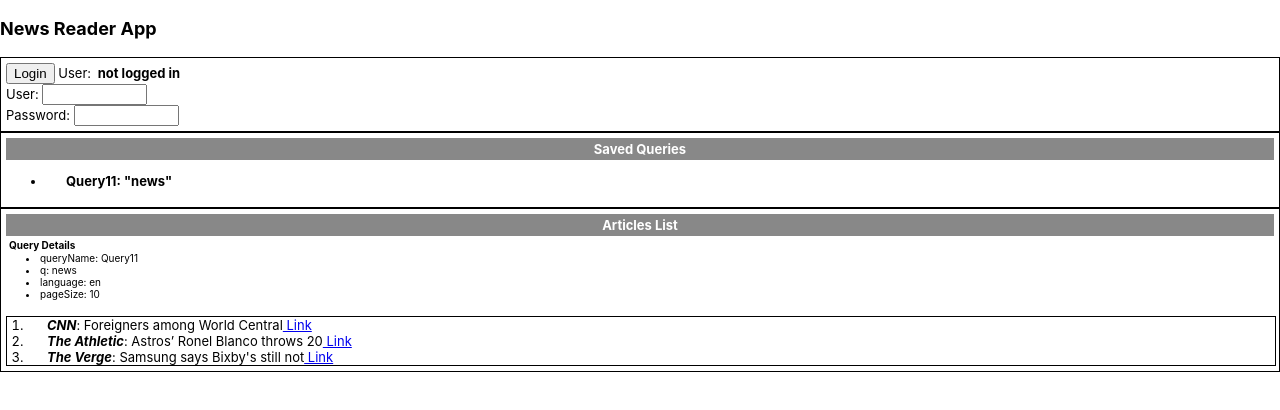
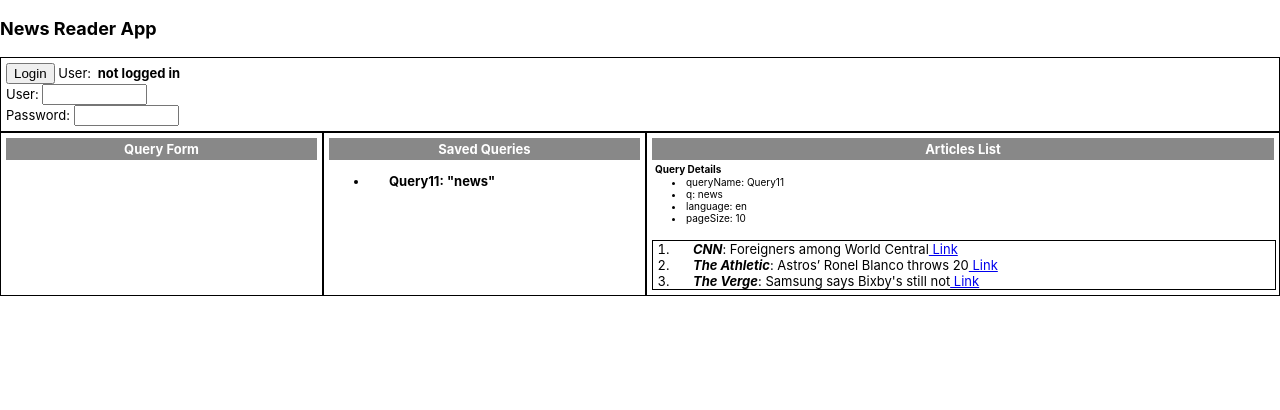
Before and after one commit to oldfart01/ProjectWork, a React (Create React App) app in the folder front-end/: page / in a window 1280 px wide. Shown: the top 410 px of the page. Built offline with nearby package versions, Linux system fonts and the light colour scheme.

Commit message:
remove query serch when user is not logged in

```diff
--- a/front-end/src/NewsReader.js
+++ b/front-end/src/NewsReader.js
@@ -199,6 +199,11 @@ export function NewsReader() {
     )}
     {!currentUser && (
       <div>
+         <section className="parent"  style={{ width: '100%' }}>
+          <div className="box mb-3">
+            <span className='title'>Query Form</span>
+
+          </div>
         <div className='box mb-3'>
           <span className='title'>Saved Queries</span>
              <SavedQueries savedQueries={savedQueries}
@@ -212,6 +217,7 @@ export function NewsReader() {
             <br/>
             <Articles query={query} data={data} />
         </div>
+        </section>
        </div>
     )}
    </div>
```
